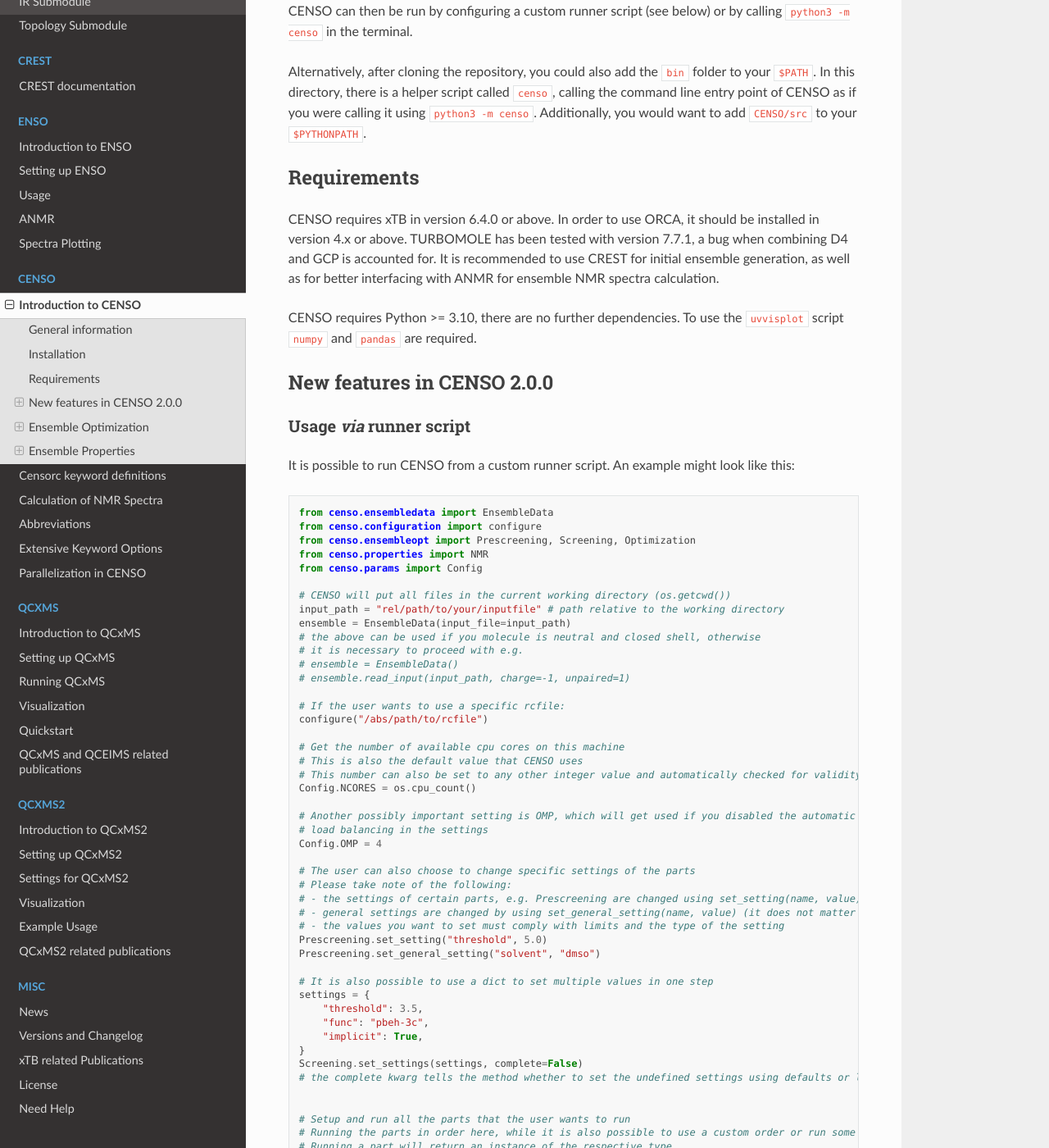
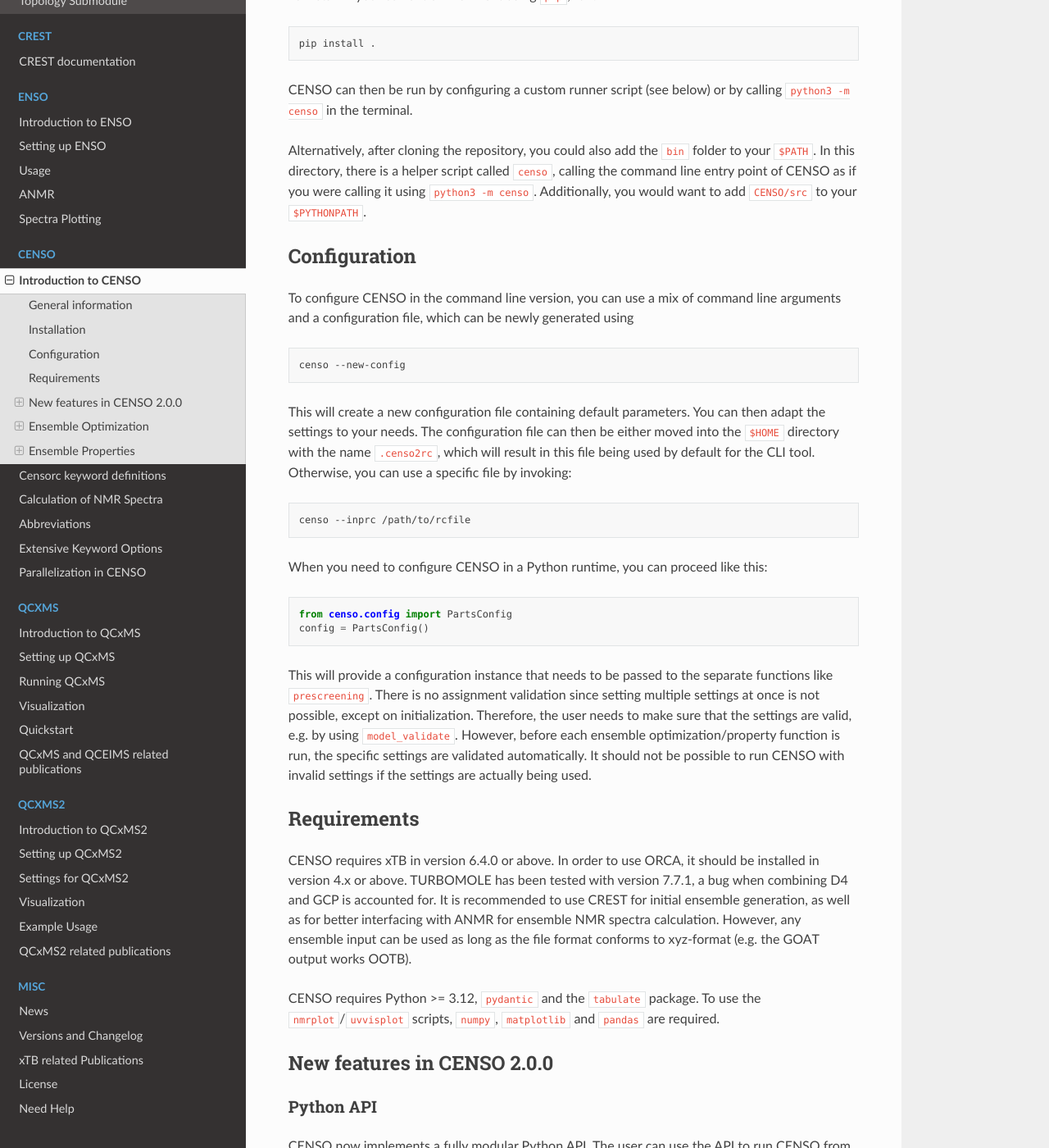
Before and after one commit to grimme-lab/xtb_docs, a Sphinx documentation site: the page built from source/CENSO_docs/censo.rst, in a window 1280 px wide and 1400 px high, scrolled down 1870 px. Shown: the whole window at 82% size. Built offline with Sphinx 7.4.7 and the Read the Docs theme 3.1.0, drawn with Linux system fonts in a browser that asks for light colours; some of the changed text lies outside the part shown.

Commit message:
some updates

```diff
--- a/source/CENSO_docs/censo.rst
+++ b/source/CENSO_docs/censo.rst
@@ -34,12 +34,15 @@
 Ensemble properties available for calculation are:
 
 1. NMR spectra,
+2. Optical Rotation,
 2. UV/Vis spectra.
 
 In the property calculation steps the ensemble is not further modified. However, they require at least
 one ensemble optimization step to be run beforehand for energy rankings and Boltzmann populations.
 
 For now, all ensemble optimization steps can be performed using both ORCA and TURBOMOLE for DFT calculations.
+Which program is available for property calculations currently depends on the property:
+NMR supports ORCA and TURBOMOLE, OR supports TURBOMOLE, UV/Vis supports ORCA.
 
 All output will be provided in formatted text files as well as in json format.
 
@@ -66,6 +69,37 @@
 as if you were calling it using ``python3 -m censo``. Additionally, you would want to add ``CENSO/src`` to
 your ``$PYTHONPATH``.
 
+Configuration
+-------------
+
+To configure CENSO in the command line version, you can use a mix of command line arguments and a configuration file,
+which can be newly generated using
+
+.. code:: sh
+
+    censo --new-config
+
+This will create a new configuration file containing default parameters. You can then adapt the settings to your needs.
+The configuration file can then be either moved into the ``$HOME`` directory with the name ``.censo2rc``, which will result
+in this file being used by default for the CLI tool. Otherwise, you can use a specific file by invoking:
+
+.. code:: sh
+
+    censo --inprc /path/to/rcfile
+
+When you need to configure CENSO in a Python runtime, you can proceed like this:
+
+.. code:: python
+
+    from censo.config import PartsConfig
+    config = PartsConfig()
+
+This will provide a configuration instance that needs to be passed to the separate functions like ``prescreening``.
+There is no assignment validation since setting multiple settings at once is not possible, except on initialization.
+Therefore, the user needs to make sure that the settings are valid, e.g. by using ``model_validate``.
+However, before each ensemble optimization/property function is run, the specific settings are validated automatically.
+It should not be possible to run CENSO with invalid settings if the settings are actually being used.
+
 Requirements
 ------------
 
@@ -73,17 +107,20 @@
 4.x or above. TURBOMOLE has been tested with version 7.7.1, a bug when combining D4 and GCP is accounted for.
 It is recommended to use CREST for initial ensemble generation, as well as for better
 interfacing with ANMR for ensemble NMR spectra calculation.
+However, any ensemble input can be used as long as the file format conforms to xyz-format (e.g. the GOAT output works OOTB).
 
-CENSO requires Python >= 3.10, there are no further dependencies. To use the ``uvvisplot`` script
-``numpy`` and ``pandas`` are required.
+CENSO requires Python >= 3.12, ``pydantic`` and the ``tabulate`` package.
+To use the ``nmrplot``/``uvvisplot`` scripts, ``numpy``, ``matplotlib`` and ``pandas`` are required.
 
 New features in CENSO 2.0.0
 ---------------------------
 
-Usage *via* runner script
-=========================
+Python API
+==========
 
-It is possible to run CENSO from a custom runner script. An example might look like this:
+CENSO now implements a fully modular Python API. The user can use the API to run CENSO from within Python
+and create custom workflows that go beyond the funnel-like approach of previous versions.
+Below is an example of how to use the API:
 
 .. code :: python
 
@@ -182,15 +219,6 @@
 .. hint::
    Template files are not yet implemented for TURBOMOLE.
 
-Dummy functionals
-=================
-
-Since only a limited amount of functionals are preconfigured in CENSO, the ``dummy`` option exists as value
-for ``func``. This tells CENSO to write no functional specific settings automatically into the input (such as
-``frozencore`` for double-hybrids in ORCA). By combining this with a template file, it is possible to also use
-functionals that are not defined as keywords in ORCA, such as e.g. revDSD-PBEP86-D4 (J. M. L. Martin et al., J Phys Chem A 2019
-doi: 10.1021/acs.jpca.9b03157).
-
 Ensemble Optimization
 ---------------------
 
@@ -213,12 +241,12 @@
 Also, in this step one may choose to include thermal contributions to the free enthalpy
 by activating ``evaluate_rrho``, which will lead to CENSO using ``xtb`` to calculate
 single-point Hessians. This will also include solvation if the user chose to do so.
-The threshold for this step should be lower than before (up to 7.5 kcal/mol) to account
+The threshold for this step should be lower than before to account
 for the decreasing uncertainty due to improvements in the ranking method. CENSO will
-increase the threshold by up to 1 kcal/mol, proportional to the (exponential of the)
-standard deviation of the thermal contributions. The solvation contributions will be
-calculated using DFT, if required explicitly, though explicitly calculating the solvation
-contribution will double the computational effort due to two required single-point calculations.
+increase the threshold by up to 1 kcal/mol, depending on the standard deviation of the
+thermal contributions. The solvation contributions will be calculated using DFT.
+If you explicitly need the values of the solvation free enthalpy,
+you need to set ``gsolv_included`` to ``False``.
 
 Optimization
 ============
@@ -250,14 +278,16 @@
 NMR Spectra
 ===========
 
-For the calculation of the NMR spectrum of an ensemble, single-points to compute the
-nuclear shieldings and couplings will be executed. The computational parameters for shieldings
-and couplings can be set to different values. In this case two separate single-points
-will be run. If the settings are identical, only one single-point will be run for both.
-After that, CENSO will generate files for the simulation of the NMR spectrum using ANMR.
-Please note that the user needs to setup the ``.anmrrc`` file.
+For the calculation of the NMR spectrum of an ensemble, single-points to compute the nuclear shieldings and couplings will be executed.
+After that, CENSO can generate files for the simulation of the NMR spectrum using ANMR.
+For this, you can use the ``c2anmr`` tool.
 
 For more detailed instructions see :ref:`nmr`.
+
+Optical Rotatory Disperson
+==========================
+
+nnn
 
 UV/Vis Spectra
 ==============
@@ -269,6 +299,5 @@
 The table contains all weighted excitation wavelengths together with their maximum extinction coefficients
 and the originating conformer.
 
-To plot the spectra, the tool ``uvvisplot`` provided in the ``bin`` directory (where the runner helper is also located)
-can be used. It needs to be provided with a file of the same structure as ``excitations.json``.
+To plot the spectra, the tool ``uvvisplot`` can be used. It needs to be provided with a file of the same structure as ``excitations.json``.
 It outputs a file called ``contributions.csv`` which contains all Gaussian signals partitioned by conformer and state.
--- a/source/CENSO_docs/censo_uvvis.rst
+++ b/source/CENSO_docs/censo_uvvis.rst
@@ -18,5 +18,4 @@
 
 The calculated extinction coefficients are to be used to calculate a spectrum as a superposition of Gaussians.
 The maximum extinction coefficients are calculated for every excitation. Furthermore, the coefficients get weighted
-by the population of the originating conformer. For plotting the spectrum, the ``uvvisplot`` script provided in the
-``bin`` directory can be used.
+by the population of the originating conformer. For plotting the spectrum, the ``uvvisplot`` tool can be used.
```
